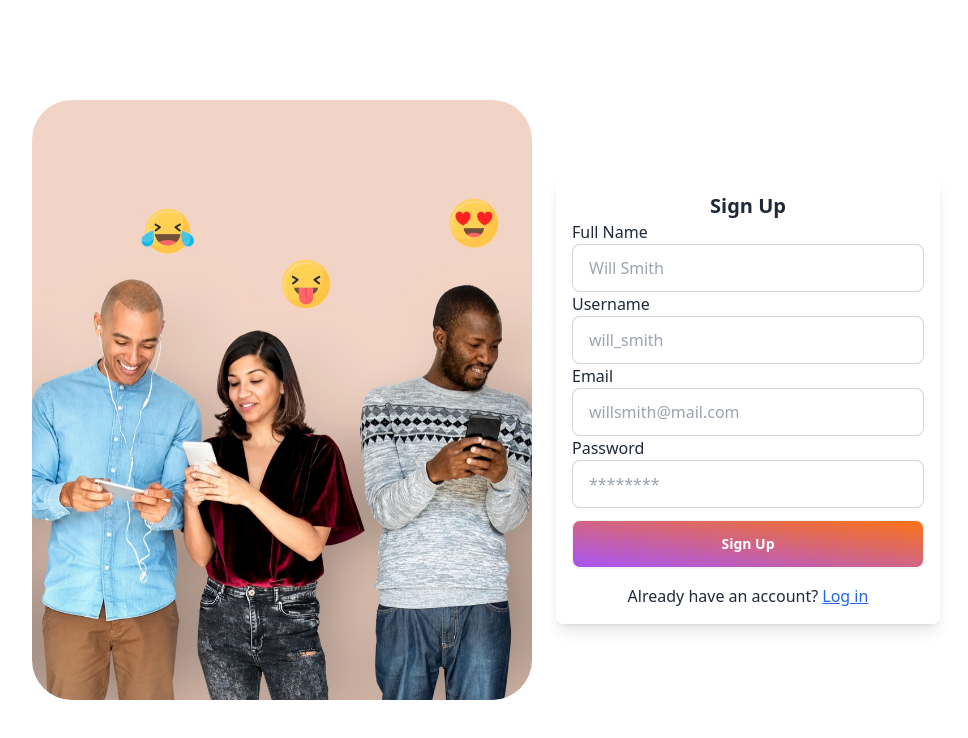
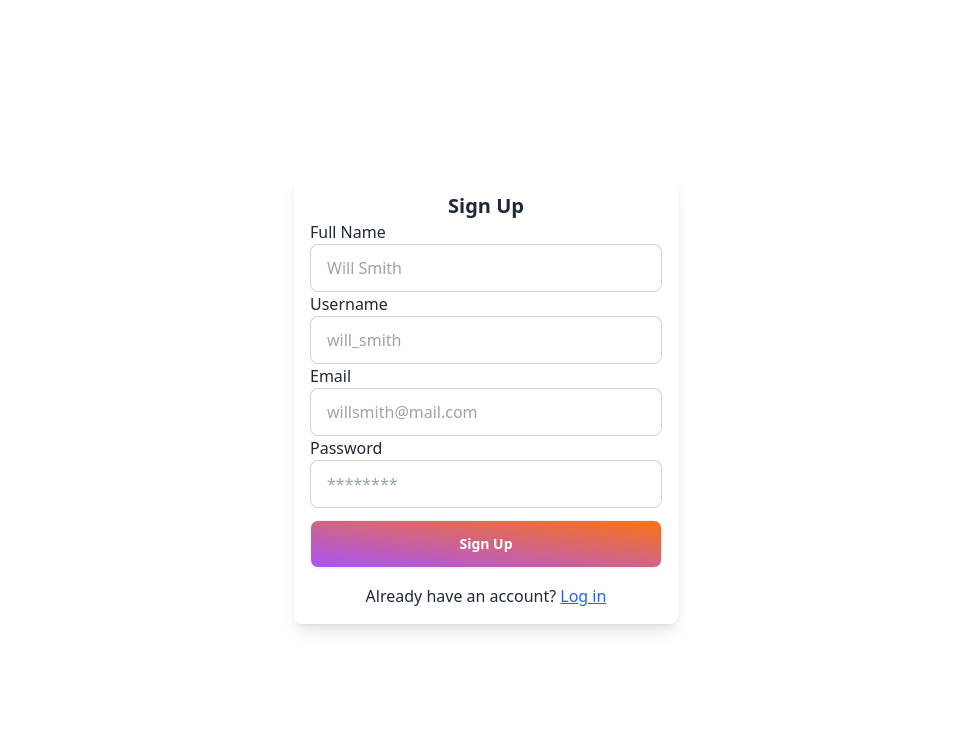
Before and after one commit to Nurlan-Bakenbaev/SocialAppBackend-inProgress-, a Next.js app in the folder frontend/: page /auth in a window 1280 px wide. Shown: the top 738 px of the page, without its empty margins (154-1122 px from the left). Built offline with nearby package versions, Linux system fonts and the light colour scheme.

Commit message:
modified:   frontend/src/app/auth/page.jsx

```diff
--- a/frontend/src/app/auth/page.jsx
+++ b/frontend/src/app/auth/page.jsx
@@ -49,18 +49,7 @@ const SignUp = () => {
   };
   return (
     <div>
-      <div className="flex items-center justify-center h-screen gap-6">
-        <div
-          className="hidden md:block "
-          style={{
-            backgroundImage: "url('/signUp.jpg')",
-            backgroundSize: 'cover',
-            backgroundPosition: 'center',
-            height: '600px',
-            width: '500px',
-            borderRadius: "40px"
-          }}
-        ></div>
+      <div className="flex items-center justify-center h-screen">
         <fieldset
           className={`w-full max-w-sm p-4 shadow-lg
        rounded-lg duration-300 hover:scale-105 bg-white
```
